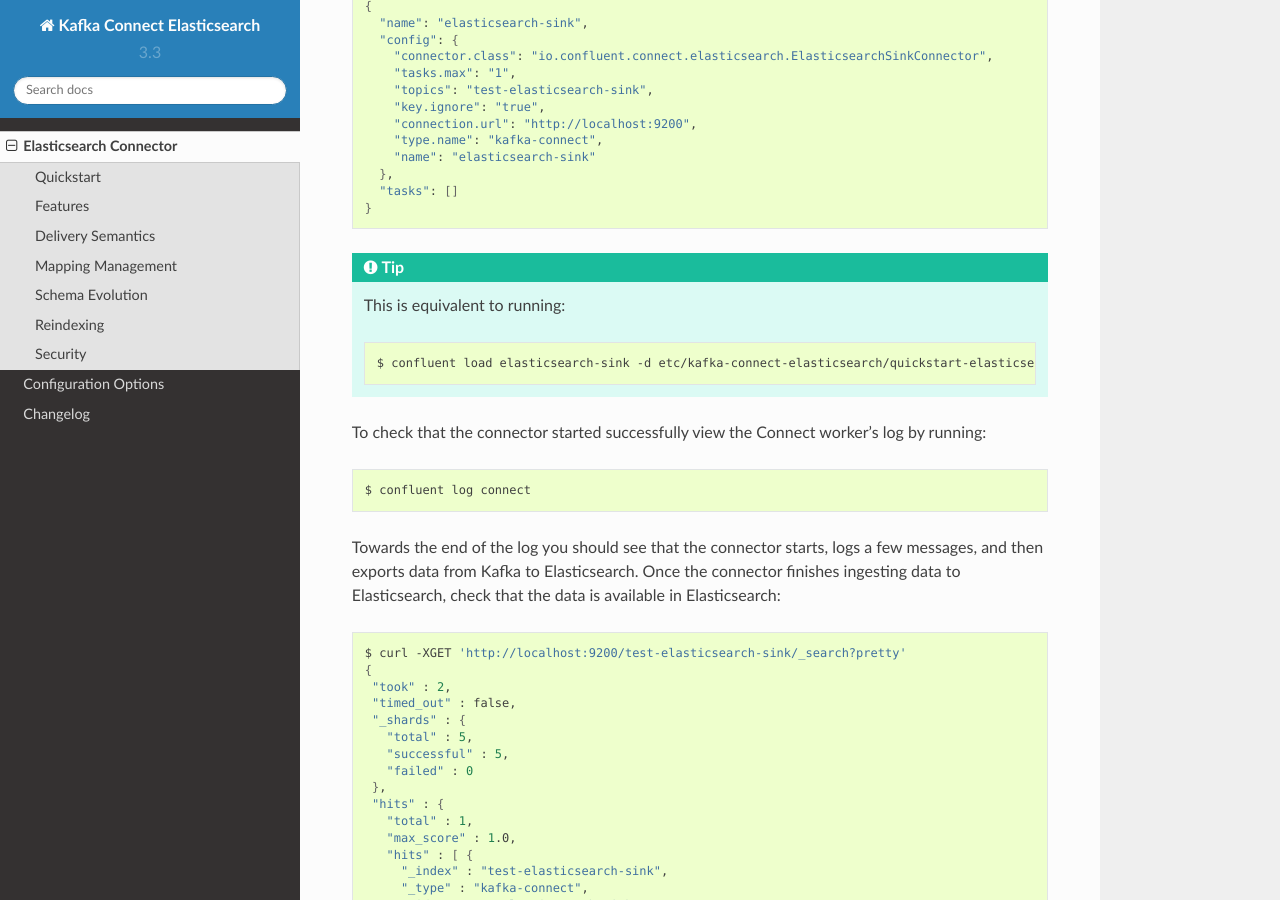
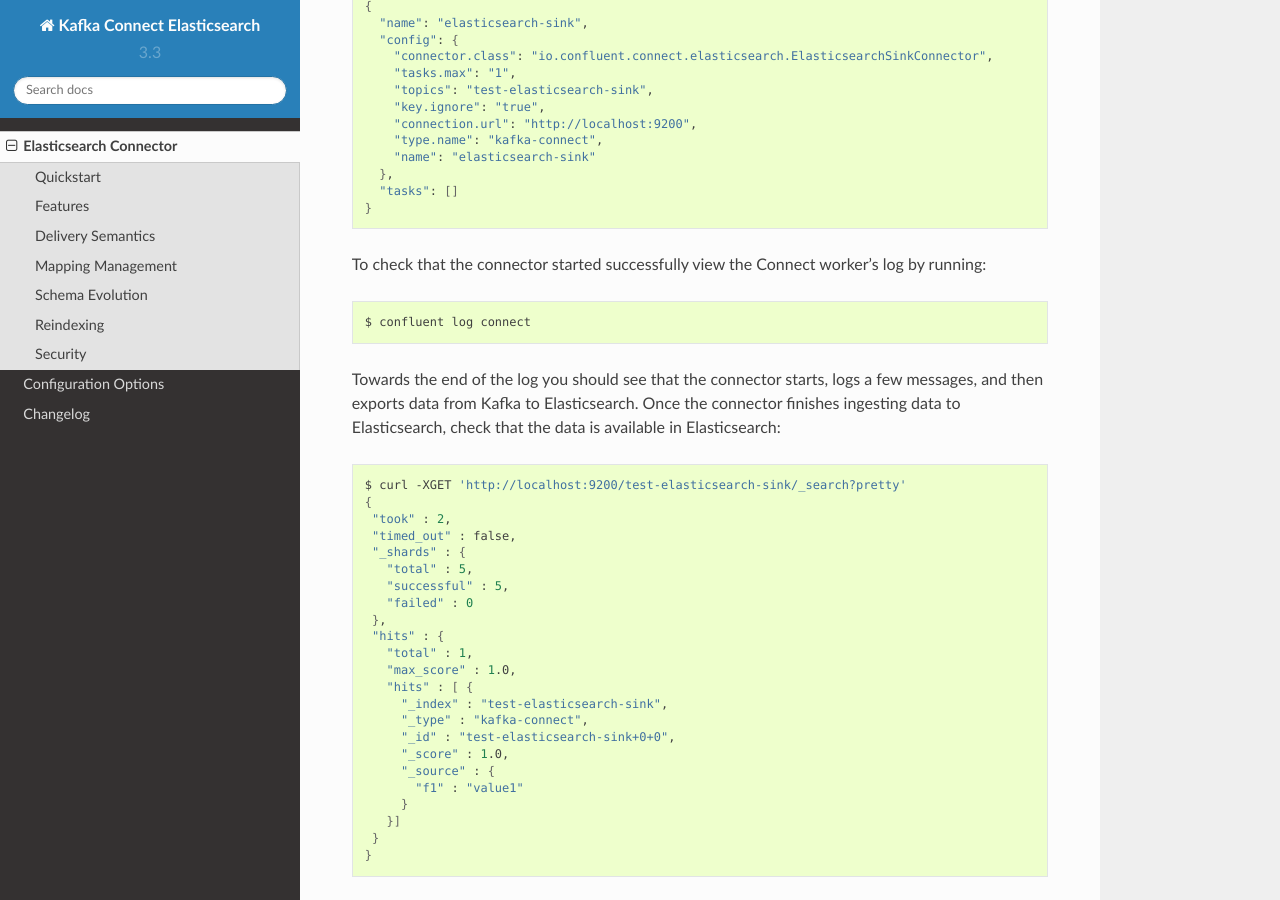
Before and after one commit to confluentinc/kafka-connect-elasticsearch, a Sphinx documentation site: the page built from docs/elasticsearch_connector.rst, in a window 1280 px wide and 900 px high, scrolled down 1796 px. Built offline with Sphinx 7.4.7 and the Read the Docs theme 2.0.0, drawn with Linux system fonts in a browser that asks for light colours.

Commit message:
Removing tip on detailed 'confluent load'

```diff
--- a/docs/elasticsearch_connector.rst
+++ b/docs/elasticsearch_connector.rst
@@ -95,12 +95,6 @@
      },
      "tasks": []
    }
-
-.. tip::
-
-   This is equivalent to running::
-
-   $ confluent load elasticsearch-sink -d etc/kafka-connect-elasticsearch/quickstart-elasticsearch.properties
 
 To check that the connector started successfully view the Connect worker's log by running:
 
```
